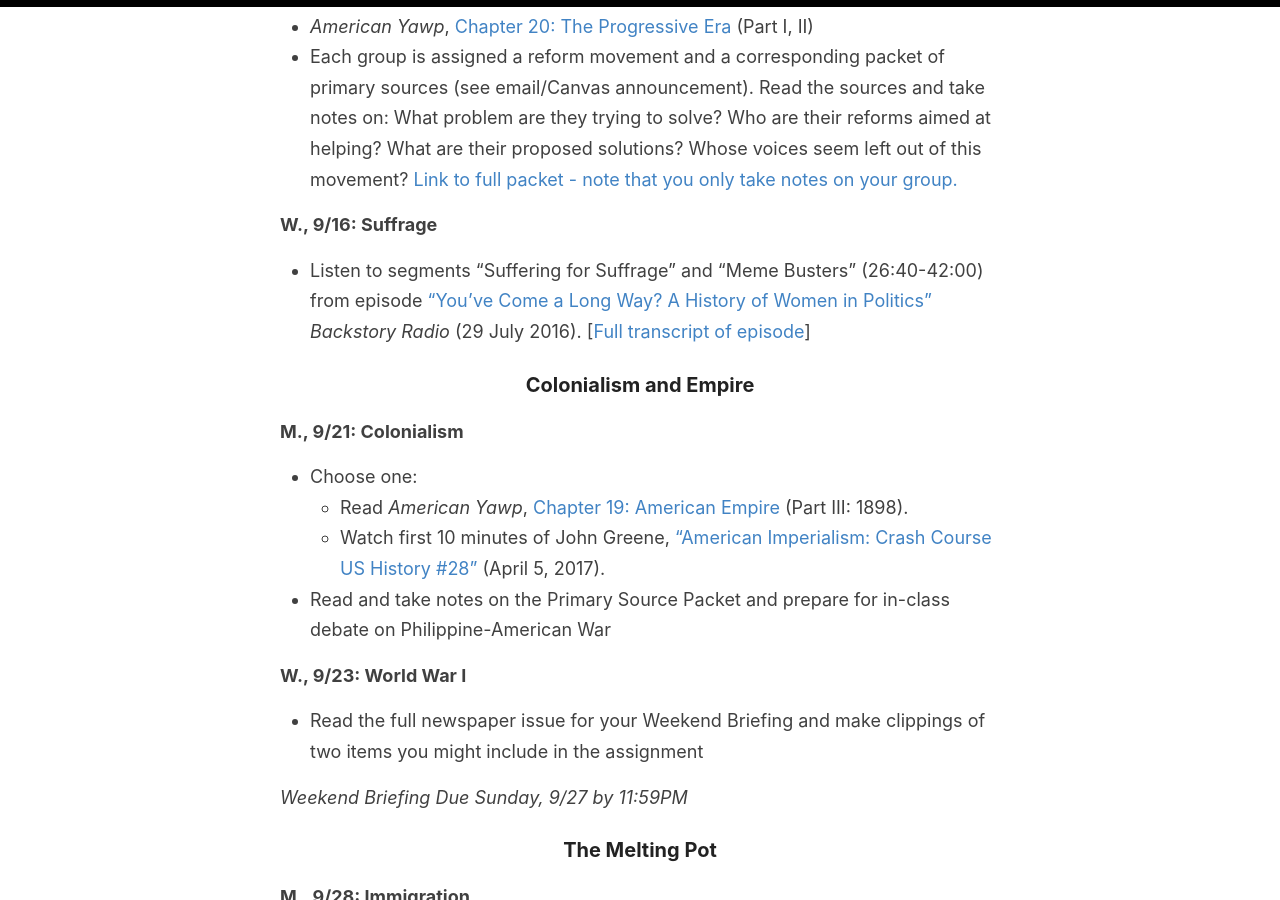
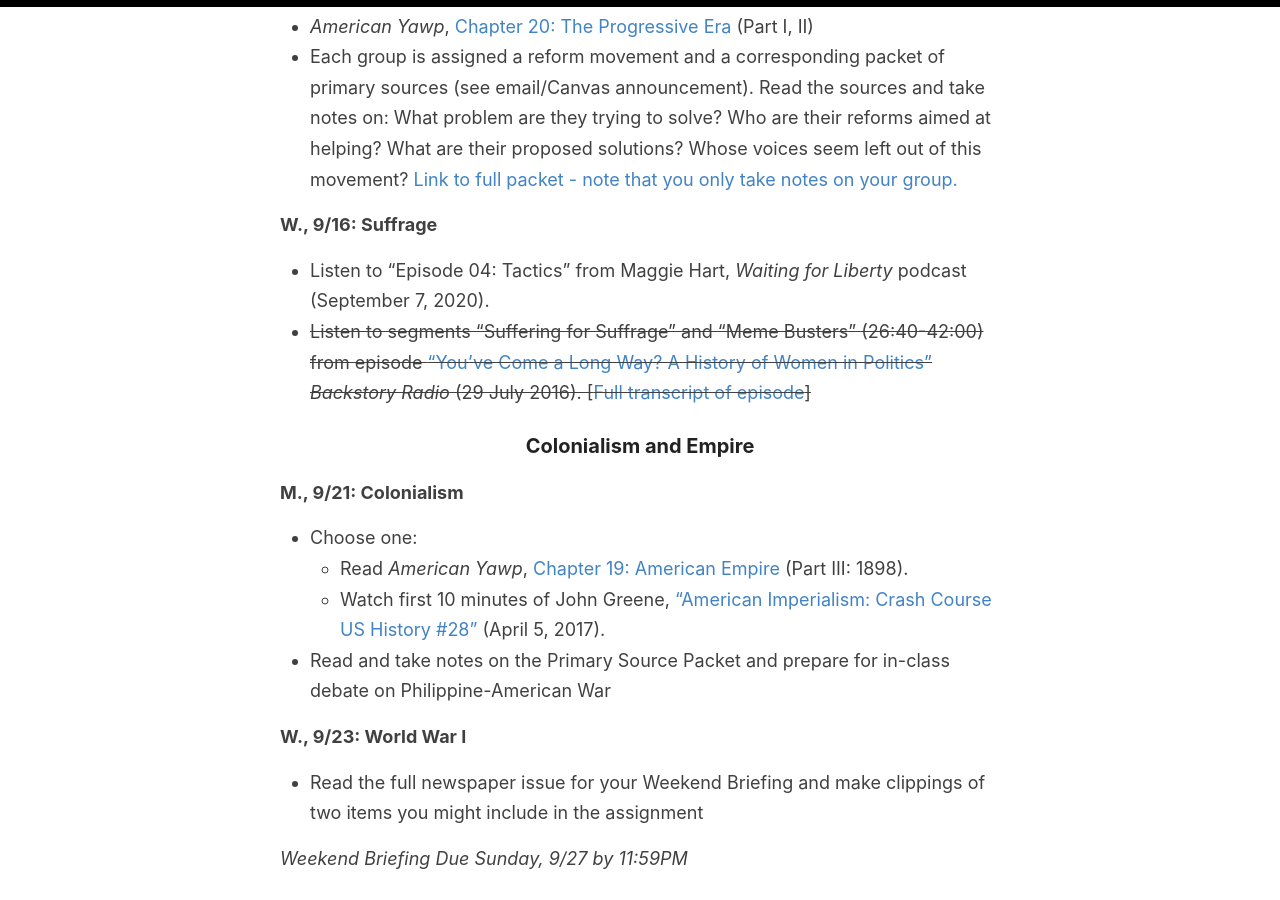
Before and after one commit to cblevins/f20-us-since-1876, a Jekyll site: the page built from _pages/schedule.md, in a window 1280 px wide and 900 px high, scrolled down 1968 px. Built offline with Jekyll 4.4.1, drawn with Linux system fonts in a browser that asks for light colours.

Commit message:
suffrage podcast

```diff
--- a/_pages/schedule.md
+++ b/_pages/schedule.md
@@ -47,7 +47,9 @@ permalink: /schedule/
 - Each group is assigned a reform movement and a corresponding packet of primary sources (see email/Canvas announcement). Read the sources and take notes on: What problem are they trying to solve? Who are their reforms aimed at helping? What are their proposed solutions? Whose voices seem left out of this movement? [Link to full packet - note that you only take notes on your group.](https://www.dropbox.com/s/7v0ux1w5p6r1ib5/progressive-era-reform-movements.pdf?dl=0)
 
 **W., 9/16: Suffrage**
-- Listen to segments "Suffering for Suffrage" and "Meme Busters" (26:40-42:00) from episode ["You've Come a Long Way? A History of Women in Politics"](https://www.backstoryradio.org/shows/youve-come-a-long-way/) *Backstory Radio* (29 July 2016). [[Full transcript of episode](https://www.backstoryradio.org/wp-content/uploads/sites/13/2018/08/You_ve_Come_A_Long_Way___A_History_Of_Women_In_Politics.pdf)]
+- Listen to "Episode 04: Tactics" from Maggie Hart, *Waiting for Liberty* podcast (September 7, 2020).
+- ~~Listen to segments "Suffering for Suffrage" and "Meme Busters" (26:40-42:00) from episode ["You've Come a Long Way? A History of Women in Politics"](https://www.backstoryradio.org/shows/youve-come-a-long-way/) *Backstory Radio* (29 July 2016). [[Full transcript of episode](https://www.backstoryradio.org/wp-content/uploads/sites/13/2018/08/You_ve_Come_A_Long_Way___A_History_Of_Women_In_Politics.pdf)]~~
+
 
 ### Colonialism and Empire
 
```
